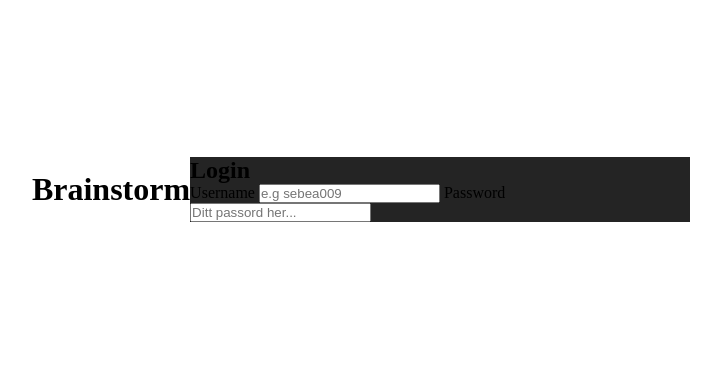
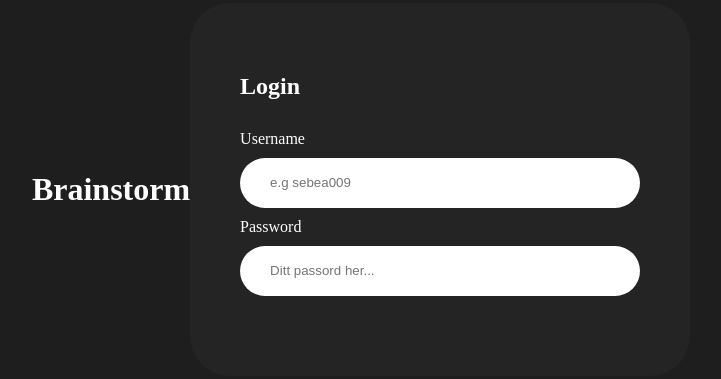
Before and after one commit to Zandra7/Brainstorming-app, a plain HTML site: page Index.html in a window 1280 px wide. Shown: the part 211-590 px from the top of the page, without its empty margins (279-1000 px from the left). Drawn offline with Linux system fonts and the light colour scheme.

Commit message:
Fikset på css
Ordnet css til login siden sån nat det ser bedre ut.

```diff
--- a/Style.css
+++ b/Style.css
@@ -1,4 +1,5 @@
-body {background-color: #ffffff;
+body {background-color: #1E1E1E;
+    color: white
     ;}
 
 
@@ -19,4 +20,23 @@ body{
 .wrapper{
     width: 500px;
     background-color: #242424;
+    border-radius: 40px;
+    padding: 70px 50px;
 }
+
+label{
+    display: block;
+}
+
+input{
+    width: 100%;
+    height: 50px;
+    border: none;
+    border-radius: 50px;
+    padding-left: 30px;
+    margin: 10px 0;
+}
+
+.title{
+    margin-bottom: 30px;
+}
```
